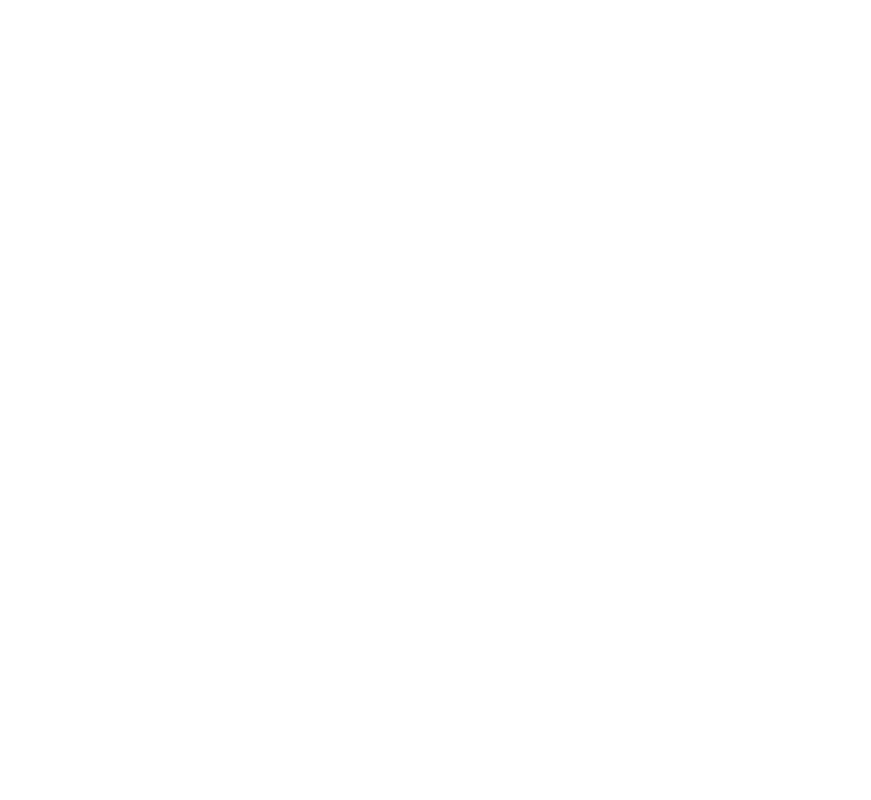
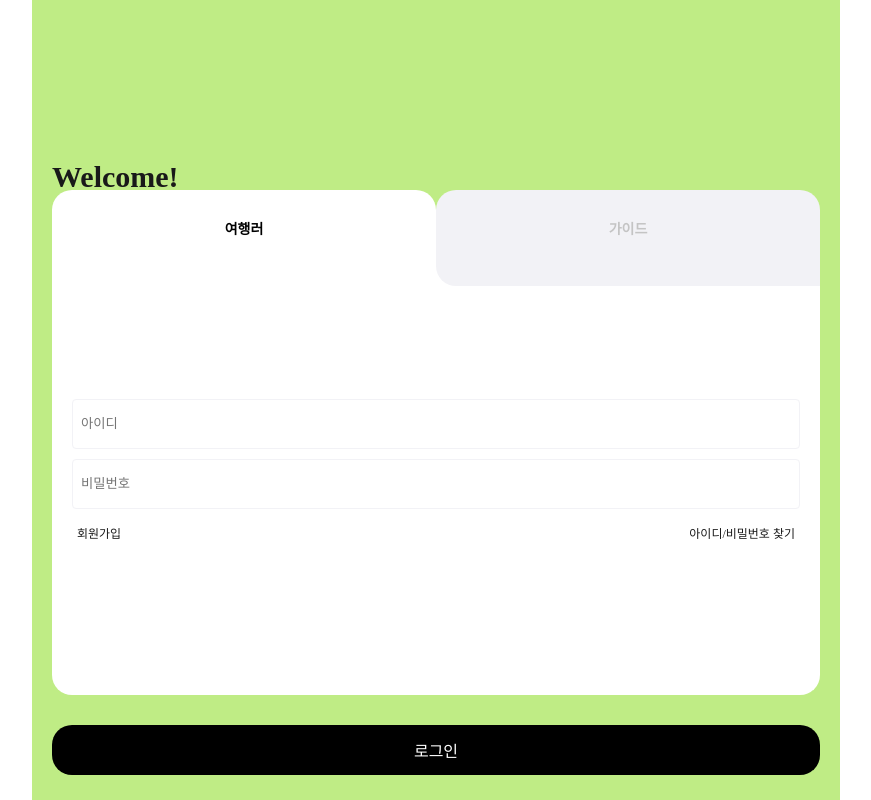
Before and after one commit to ynawhocodes/countrip-frontend, a React (Create React App) app: page / in a window 1280 px wide. Shown: the whole page, without its empty margins (204-1075 px from the left). Built offline with nearby package versions, Linux system fonts and the light colour scheme.

Commit message:
[feat] #1 로그인 UI 작업 및 common container 개발

```diff
--- a/package.json
+++ b/package.json
@@ -16,6 +16,7 @@
     "react-dom": "^18.2.0",
     "react-router-dom": "6.14.1",
     "react-scripts": "5.0.1",
+    "styled-components": "6.0.2",
     "typescript": "4.9.5",
     "web-vitals": "2.1.4"
   },
--- /dev/null
+++ b/src/App.css
@@ -0,0 +1,7 @@
+html,
+body,
+#root {
+    margin: 0;
+    padding: 0;
+    height: 100%;
+}
--- a/src/App.tsx
+++ b/src/App.tsx
@@ -1,8 +1,11 @@
 import React from 'react';
+// import './App.css'
+import { SignIn } from './pages/signIn/SignIn';
 
 function App() {
   return (
-  <>
+    <>
+       <SignIn/>
   </>
   );
 }
--- /dev/null
+++ b/src/components/common/InputText.tsx
@@ -0,0 +1,62 @@
+import React, { forwardRef, useRef, useImperativeHandle } from 'react';
+import styled from 'styled-components'
+import { colors } from '../../styles/variables'
+
+export type InputTypes = {
+  type?: string | undefined;
+  name: string;
+  value: string;
+  text: string;
+  placeholder?: string;
+  isInValid: boolean;
+  disabled?: boolean;
+  onChangeInput(e: React.FormEvent<HTMLInputElement>): void;
+};
+
+export interface focusRef {
+  [key: string]: () => void;
+}
+
+const InputText = forwardRef(({
+  type = 'text',
+  value,
+  isInValid,
+  name,
+  text,
+  placeholder,
+  disabled,
+  onChangeInput,
+}: InputTypes,
+  ref?: any,) => {
+  const inputRef = useRef<HTMLInputElement>(null);
+  useImperativeHandle(ref, () => ({ ...ref.current, [name]: () => inputRef.current?.focus() }));
+
+  return (
+    <>
+        <StyledInput
+          ref={inputRef}
+          type={type}
+          value={value}
+          name={name}
+          isInValid={isInValid}
+          disabled={disabled}
+          placeholder={placeholder || text}
+          onChange={onChangeInput}
+          id={name}
+        />
+    </>
+  )
+});
+export default InputText;
+
+const StyledInput = styled.input<{ isInValid: boolean }>`
+  width: 100%;
+  height: 50px;
+  padding-left: 8px;
+  border: 1px solid ${({ isInValid }) => (isInValid ? `${colors.warning}` : `${colors.gray1}`)};
+  border-radius: 4px;
+  box-sizing: border-box;
+  margin: 5px 0;
+`;
+
+InputText.displayName = `inputText`;
--- a/src/index.tsx
+++ b/src/index.tsx
@@ -1,6 +1,7 @@
 import React from 'react';
 import ReactDOM from 'react-dom/client';
 import App from './App';
+import './App.css'
 import reportWebVitals from './reportWebVitals';
 
 const root = ReactDOM.createRoot(
--- /dev/null
+++ b/src/pages/signIn/SignIn.tsx
@@ -0,0 +1,100 @@
+import React, { useState, useRef } from 'react'
+import {
+  StyledCommonBlackButton,
+  StyledCommonGreenLightWrap,
+  StyledCommonFlexContainer,
+  StyledCommonColumnPostitionOuterWrap,
+  StyledCommonColumnPostitionInnerWrap,
+} from '../../styles/common'
+import styled from 'styled-components'
+import { colors } from '../../styles/variables'
+import InputText, { focusRef } from '../../components/common/InputText'
+
+export const SignIn = () => {
+  const [userInfo, setUserInfo] = useState({
+    username: '',
+    password: '',
+  })
+  const passwordRef = useRef<focusRef>(null)
+  const onChangeInput = () => {}
+  return (
+    <StyledCommonGreenLightWrap>
+      <StyledCommonColumnPostitionOuterWrap>
+        <div className="Title">Welcome!</div>
+        <StyledCommonColumnPostitionInnerWrap top={'30%'} position={'relative'}>
+          <StyledFolderContainer>
+            <StyledFolderSelectTypeContainer>
+              여행러
+            </StyledFolderSelectTypeContainer>
+            <StyledFolderUnselectTypeContainer>
+              가이드
+            </StyledFolderUnselectTypeContainer>
+            <InputText
+              ref={passwordRef}
+              type="id"
+              isInValid={false}
+              value={userInfo.username}
+              name="username"
+              text="아이디"
+              onChangeInput={onChangeInput}
+            />
+            <InputText
+              ref={passwordRef}
+              type="password"
+              isInValid={false}
+              value={userInfo.password}
+              name="password"
+              text="비밀번호"
+              onChangeInput={onChangeInput}
+            />
+            <StyledCommonFlexContainer justify='space-between'>
+              <StyledButton>회원가입</StyledButton>
+              <StyledButton>아이디/비밀번호 찾기</StyledButton>
+            </StyledCommonFlexContainer>
+          </StyledFolderContainer>
+          <StyledCommonBlackButton>로그인</StyledCommonBlackButton>
+        </StyledCommonColumnPostitionInnerWrap>
+      </StyledCommonColumnPostitionOuterWrap>
+    </StyledCommonGreenLightWrap>
+  )
+}
+
+const StyledFolderContainer = styled.div`
+  position: relative;
+  padding: 20px;
+  margin-bottom: 30px;
+  background-color: white;
+  border-radius: 20px;
+  text-align: center;
+  padding: 20% 20px;
+  z-index: 10;
+`
+const StyledFolderTypeContainer = styled.div`
+  position: absolute;
+  top: -50px;
+  height: 21%;
+  width: 50%;
+  font-size: 14px;
+  font-weight: 700;
+  z-index: 1;
+  line-height: 5rem;
+`
+const StyledFolderUnselectTypeContainer = styled(StyledFolderTypeContainer)`
+  background-color: ${colors.gray1};
+  color: ${colors.gray2};
+  left: 50%;
+  border-radius: 20px 20px 0 20px;
+
+`
+const StyledFolderSelectTypeContainer = styled(StyledFolderTypeContainer)`
+  background-color: white;
+  left: 0;
+  border-radius: 20px 20px 0 0px;
+`
+const StyledButton = styled.button`
+  all: unset;
+  font-size: 12px;
+  color: ${colors.gray5};
+  margin-top: 10px;
+  padding: 0 5px;
+  `
--- /dev/null
+++ b/src/styles/common.ts
@@ -0,0 +1,67 @@
+import styled from "styled-components"
+import { colors } from "./variables"
+
+export const StyledCommonWrap = styled.main`
+  padding: 0 20px;
+  margin: 0 auto;
+  background-color: black;
+  height: 100%;
+  @media (min-width: 769px) {
+    width: 768px;
+  }
+`
+export const StyledCommonGreenLightWrap = styled(StyledCommonWrap)`
+  background-color: ${colors.greenLight};
+`
+export const StyledCommonFlexContainer = styled.div<{
+  align?: string;
+  justify?:string;
+  padding?: string;
+}>`
+  display: flex;
+  align-items: ${({ align }) => (align ? align : 'center')};
+  justify-content: ${({ justify }) => (justify ? justify : 'center')};
+  padding: ${({ padding }) => (padding ? padding : '0')};
+`;
+export const StyledCommonButton = styled.button<{
+  width?: string;
+  height?: string;
+}>`
+  width: ${({ width }) => (width ? width : '100%')};
+  height: ${({ height }) => (height ? height : '50px')};
+  display: inline-flex;
+  align-items: center;
+  justify-content: center;
+  padding: 0 12px;
+  border-radius: 20px;
+  border-style: none;
+  font-size: 16px;
+`;
+export const StyledCommonBlackButton = styled(StyledCommonButton)`
+  color: white;
+  background-color: black;
+  &:hover {
+    background-color: ${colors.gray4};
+  }
+`;
+export const StyledCommonColumnPostitionOuterWrap = styled.div<{
+  top?: string;
+}>`
+  position: relative;
+  height: 100%;
+  > .Title {
+    position: absolute;
+    top: 20%;
+    font-size: 30px;
+    font-weight: 900;
+    color: ${colors.gray5}
+  }
+`
+  ;
+export const StyledCommonColumnPostitionInnerWrap = styled.div<{
+  top?: string;
+  position?: string;
+}>`
+  top: ${({ top }) => (top ? top : '0')};
+  position: ${({ position }) => (position === 'relative' ? 'relative' : 'absolute')};
+`;
--- /dev/null
+++ b/src/styles/variables.ts
@@ -0,0 +1,10 @@
+export const colors = {
+  warning: '#F2522E',
+  greenLight: '#BFEC85',
+  green: '#2BA84A',
+  gray1: '#F2F2F6',
+  gray2: '#C4C4C4',
+  gray3: '#8E8E8E',
+  gray4: '#495057',
+  gray5: '#191919',
+};
```
Also changed, not shown: 1 other file (tests, documents, lock files or other folders).
